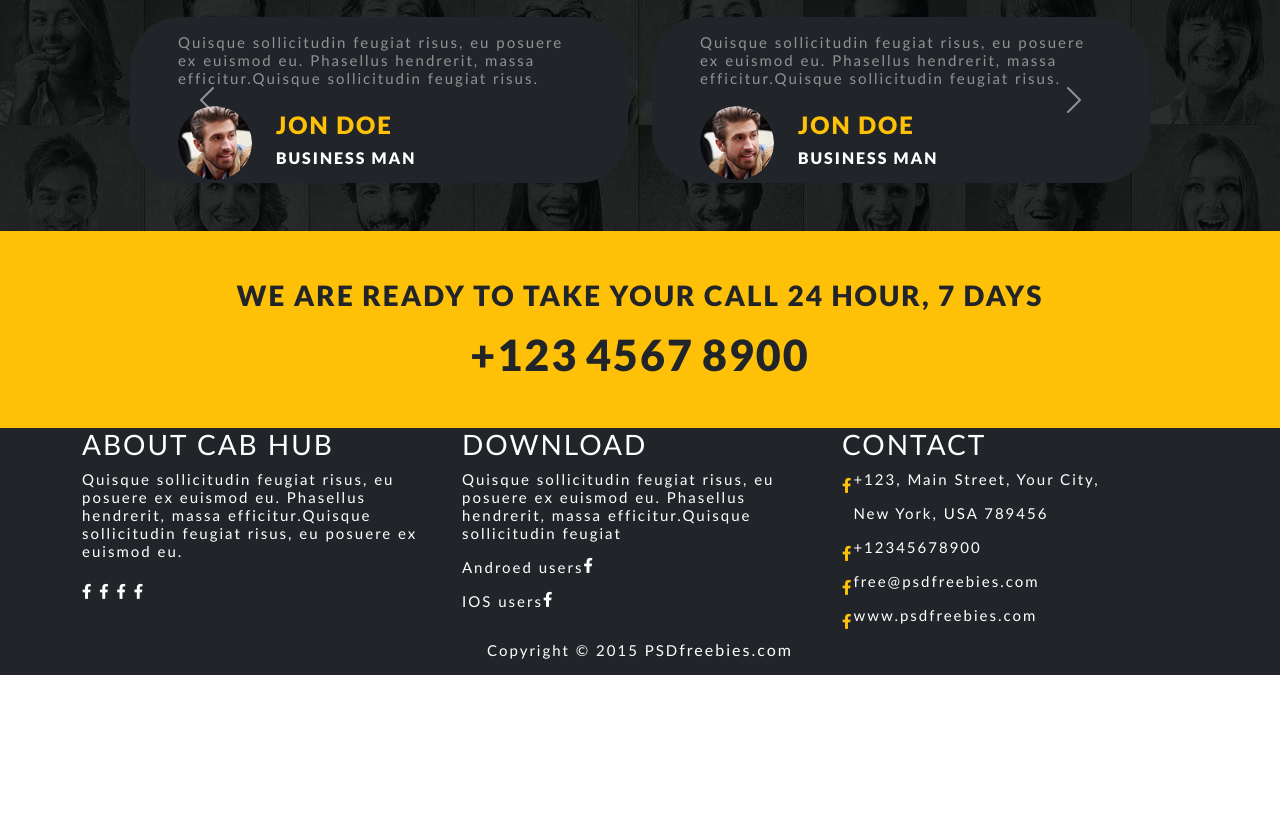
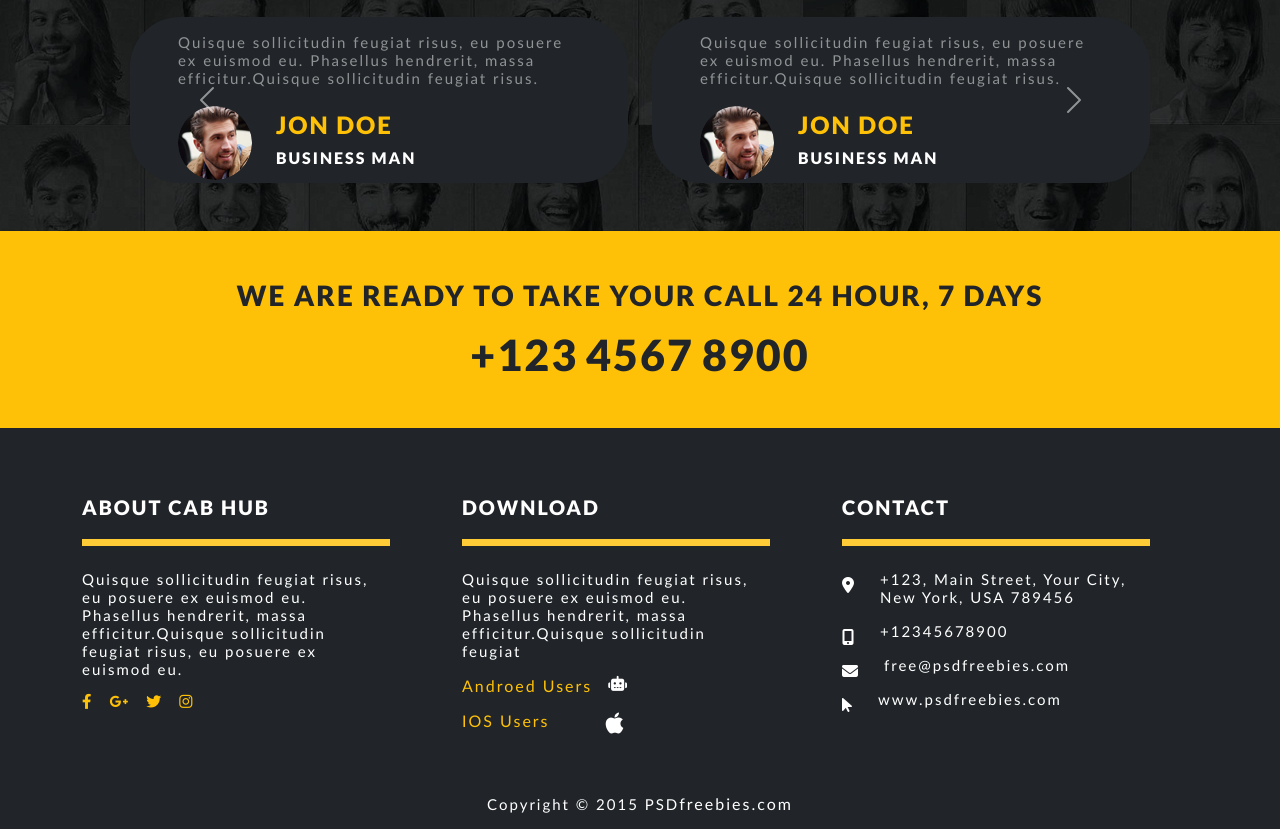
Before and after one commit to hrshanto807/bootstrap-web, a plain HTML site: page index.html in a window 1280 px wide. Shown: the part 3761-4590 px from the top of the page. Before the commit the page ends 4436 px from the top, so only its background shows below. Drawn offline with Linux system fonts and the light colour scheme.

Commit message:
xl veson done all

```diff
--- a/index.html
+++ b/index.html
@@ -484,26 +484,28 @@
             </div>
         </section>
     </main>
+    <!-- main done -->
+
     <footer class="bg-dark">
         <section class="footer-about-area-full">
-            <div class="footer-about-area text-white">
+            <div class="footer-about-area text-white py-5">
                 <div class="container">
                     <div class="row row-cols-xl-3">
                         <!-- about area start -->
                         <div class="col">
-                            <div class="about-name-area">
+                            <div class="about-name-area me-5">
                                 <div>
-                                    <h3>ABOUT CAB HUB</h3>
+                                    <h3 class="fs-5 fw-bold mb-4">ABOUT CAB HUB</h3>
                                     <p>Quisque sollicitudin feugiat risus, eu posuere ex euismod eu. Phasellus
                                         hendrerit,
                                         massa efficitur.Quisque sollicitudin feugiat risus, eu posuere ex euismod eu.
                                     </p>
                                 </div>
-                                <div class="footer-about-icon">
+                                <div class="footer-about-icon d-flex gap-3 text-warning">
                                     <i class="fa-brands fa-facebook-f"></i>
-                                    <i class="fa-brands fa-facebook-f"></i>
-                                    <i class="fa-brands fa-facebook-f"></i>
-                                    <i class="fa-brands fa-facebook-f"></i>
+                                    <i class="fa-brands fa-google-plus-g"></i>
+                                    <i class="fa-brands fa-twitter"></i>
+                                    <i class="fa-brands fa-instagram"></i>
                                 </div>
                             </div>
                         </div>
@@ -511,20 +513,20 @@
 
                         <!-- download  area start -->
                         <div class="col">
-                            <div class="about-name-area">
+                            <div class="about-name-area me-5">
                                 <div>
-                                    <h3>DOWNLOAD</h3>
+                                    <h3 class="fs-5 fw-bold mb-4">DOWNLOAD</h3>
                                     <p>Quisque sollicitudin feugiat risus, eu posuere ex euismod eu. Phasellus
                                         hendrerit, massa efficitur.Quisque sollicitudin feugiat </p>
                                 </div>
                                 <div class="download-icon-area">
-                                    <div class="footer-androed-icon d-flex">
-                                        <P>Androed users</P>
-                                        <i class="fa-brands fa-facebook-f"></i>
+                                    <div class="footer-androed-icon d-flex gap-3">
+                                        <P class="text-warning fs-6">Androed Users</P>
+                                        <i class="fa-solid fa-robot"></i>
                                     </div>
-                                    <div class="footer-ios-icon d-flex">
-                                        <P>IOS users</P>
-                                        <i class="fa-brands fa-facebook-f"></i>
+                                    <div class="footer-ios-icon d-flex gap-4">
+                                        <P class="text-warning fs-6">IOS Users</P>
+                                        <i class="fa-brands fa-apple ms-4 fs-4 ps-2"></i>
                                     </div>
                                 </div>
                             </div>
@@ -533,23 +535,23 @@
 
                         <!-- contact area start -->
                         <div class="col">
-                            <div class="about-name-area">
+                            <div class="about-name-area me-5">
                                 <div>
-                                    <h3>CONTACT</h3>
+                                    <h3 class="fs-5 fw-bold mb-4">CONTACT</h3>
                                 </div>
                                 <!-- single-contact start-->
-                                <div class="footer-singe-contact d-flex">
-                                    <div><i class="fa-brands fa-facebook-f text-warning"></i></div>
+                                <div class="footer-singe-contact d-flex gap-4">
+                                    <div><i class="fa-solid fa-location-dot text-white fs-6"></i></div>
                                     <div>
-                                        <P>+123, Main Street, Your City,</P>
-                                        <P>New York, USA 789456</P>
+                                        <P>+123, Main Street, Your City,<br>
+                                        New York, USA 789456</P>
                                     </div>
                                 </div>
                                 <!-- single-contact end -->
 
                                 <!-- single-contact start-->
-                                <div class="footer-singe-contact d-flex">
-                                    <div><i class="fa-brands fa-facebook-f text-warning"></i></div>
+                                <div class="footer-singe-contact d-flex gap-4">
+                                    <div><i class="fa-solid fa-mobile-screen-button text-white fs-6"></i></div>
                                     <div>
                                         <P>+12345678900</P>
                                     </div>
@@ -557,8 +559,8 @@
                                 <!-- single-contact end -->
 
                                 <!-- single-contact start-->
-                                <div class="footer-singe-contact d-flex">
-                                    <div><i class="fa-brands fa-facebook-f text-warning"></i></div>
+                                <div class="footer-singe-contact d-flex gap-4">
+                                    <div><i class="fa-solid fa-envelope text-white fs-6"></i></div>
                                     <div>
                                         <P>free@psdfreebies.com</P>
 
@@ -567,8 +569,8 @@
                                 <!-- single-contact end -->
 
                                 <!-- single-contact start-->
-                                <div class="footer-singe-contact d-flex">
-                                    <div><i class="fa-brands fa-facebook-f text-warning"></i></div>
+                                <div class="footer-singe-contact d-flex gap-4">
+                                    <div><i class="fa-solid fa-arrow-pointer text-white fs-6"></i></div>
                                     <div>
                                         <P>www.psdfreebies.com</P>
                                     </div>
--- a/style.css
+++ b/style.css
@@ -117,3 +117,9 @@ p{
 }
 /* testimonial area end */
 /* main end */
+
+/* footer section start */
+.about-name-area h3{
+    border-bottom: 7px solid var(--primary-color);
+    line-height: 63px;
+}
```
